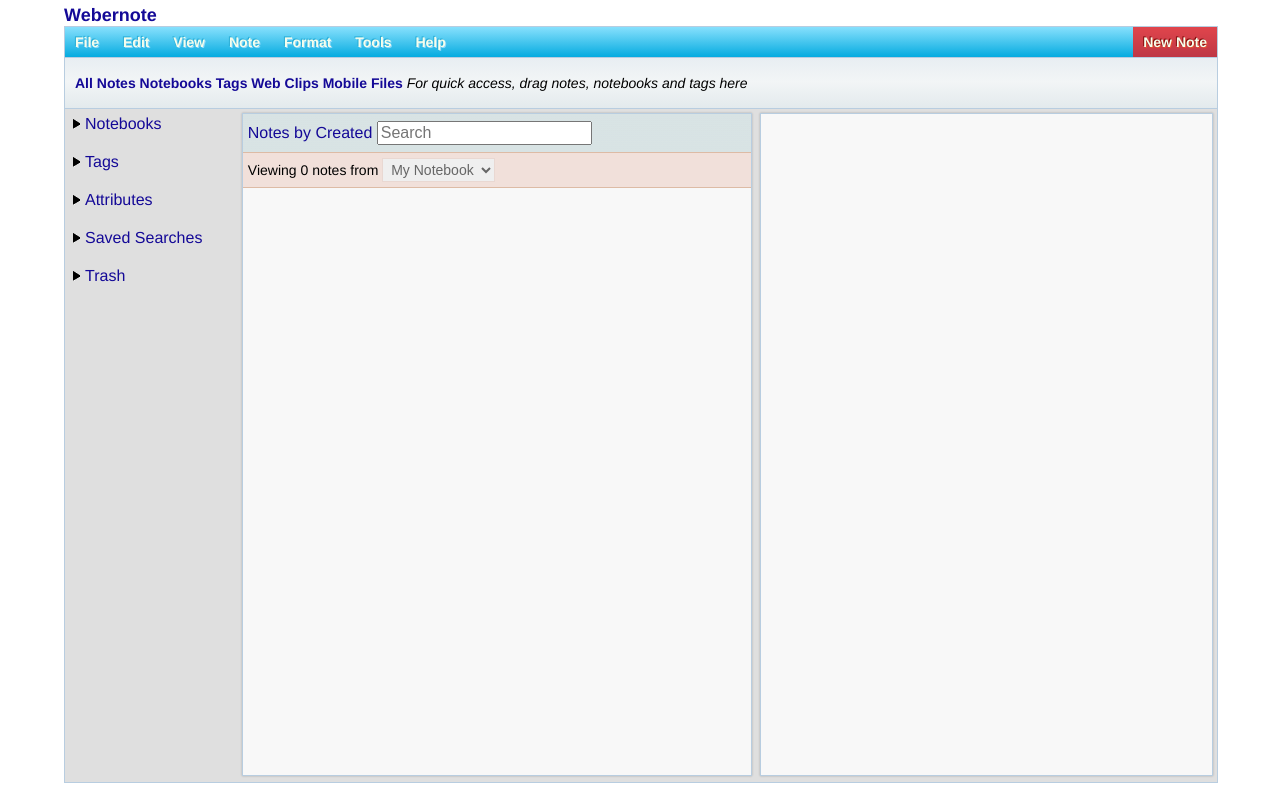
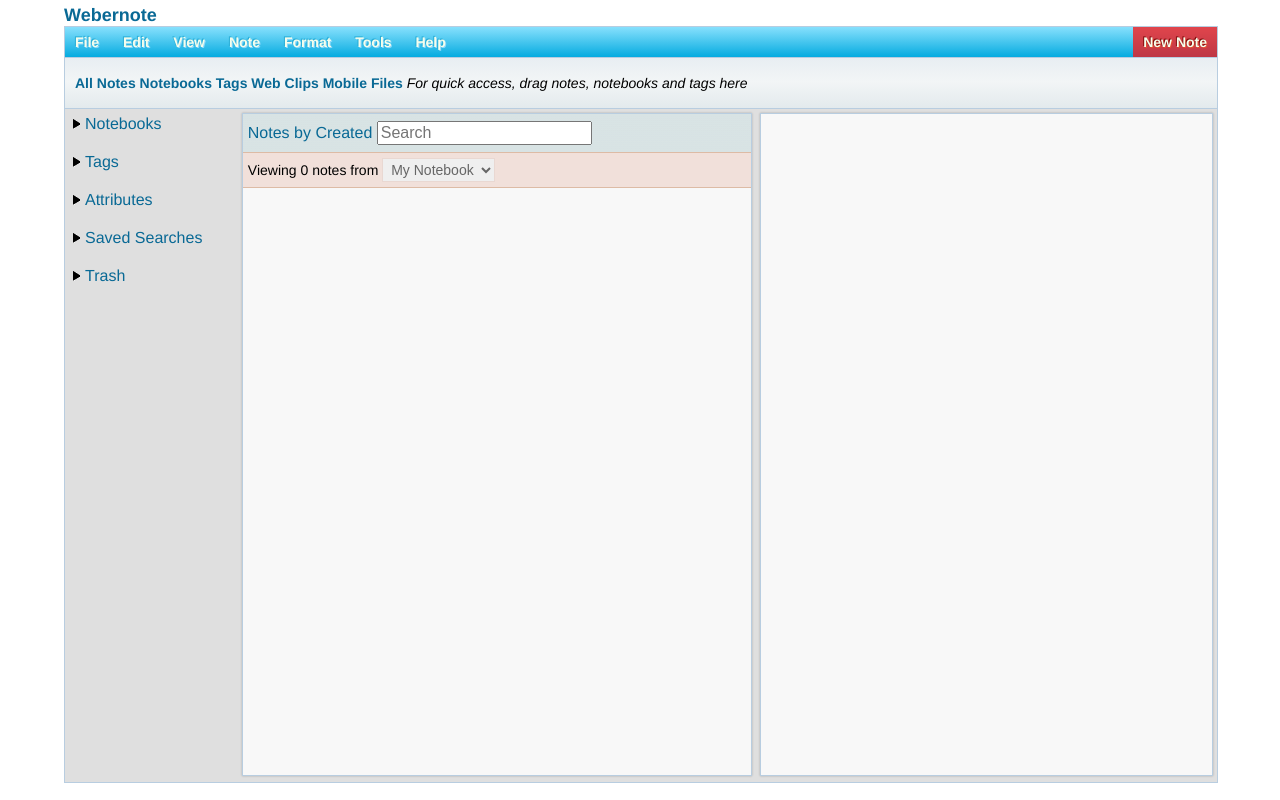
Before and after one commit to jaredwilli/webernote, a plain HTML site: page index.html in a window 1280 px wide. Drawn offline with nearby package versions, Linux system fonts and the light colour scheme.

Commit message:
link color

```diff
--- a/css/main.css
+++ b/css/main.css
@@ -24,7 +24,7 @@ body {
     width: 90%;
 }
 a {
-    color: rgb(20, 9, 151);
+    color: hsl(199, 89%, 31%);
     text-decoration: none;
 }
 h1 {
```
